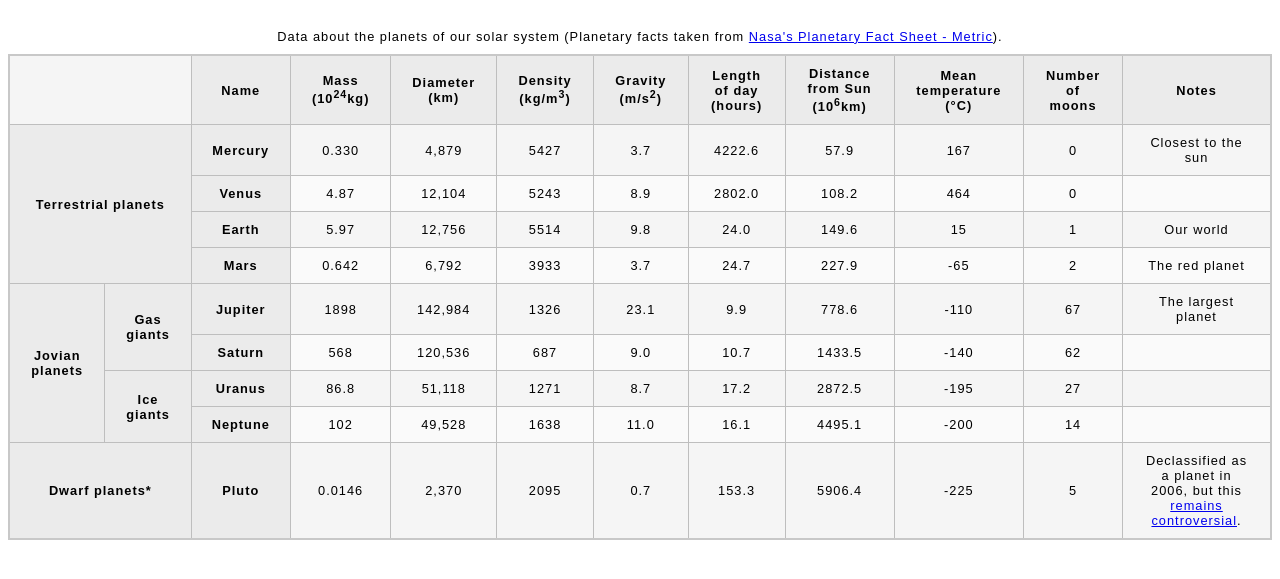
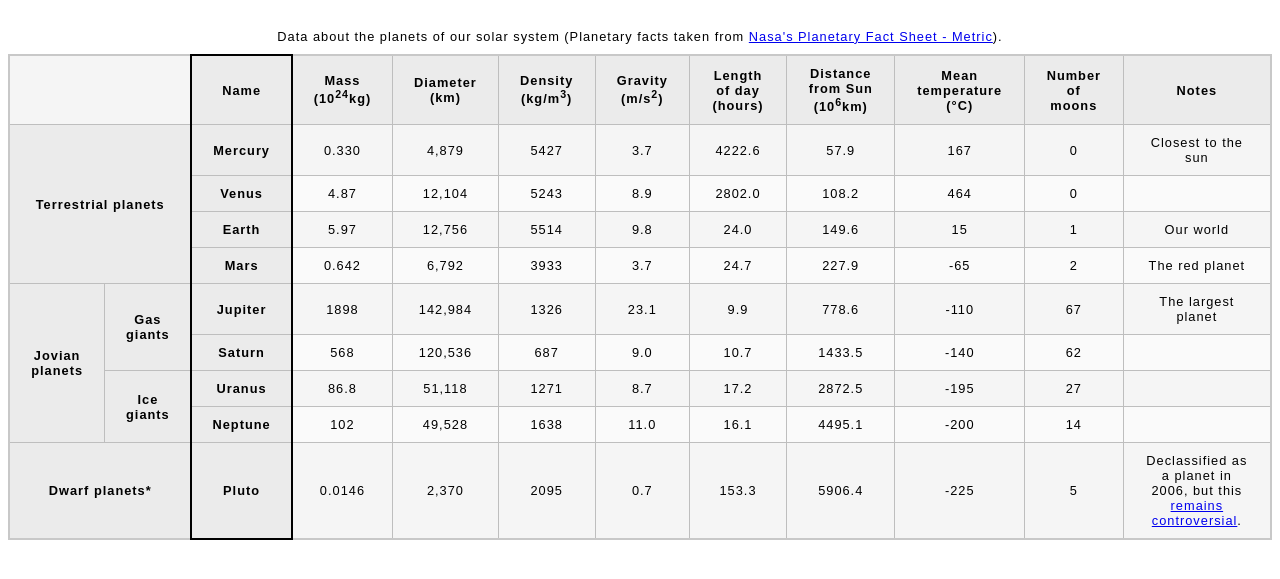
Before and after one commit to nolanmakinen/nolanmakinen.github.io, a plain HTML site: page Assignment-2-Part-2/index.html in a window 1280 px wide. Shown: the part 61-640 px from the top of the page. Drawn offline with Linux system fonts and the light colour scheme.

Commit message:
Added border around 2nd group of cells

```diff
--- a/Assignment-2-Part-2/index.html
+++ b/Assignment-2-Part-2/index.html
@@ -17,6 +17,10 @@ Assignment 2 - Part 2
     <h1>Planets data</h1>
   <table>
   <caption>Data about the planets of our solar system (Planetary facts taken from <a href="http://nssdc.gsfc.nasa.gov/planetary/factsheet/">Nasa's Planetary Fact Sheet - Metric</a>).</caption>
+  <colgroup>
+    <col span=2>
+    <col style="border: 2px solid;">
+  </colgroup>
   <thead>
     <td colspan="2"></td>
     <th>Name</th>
```
